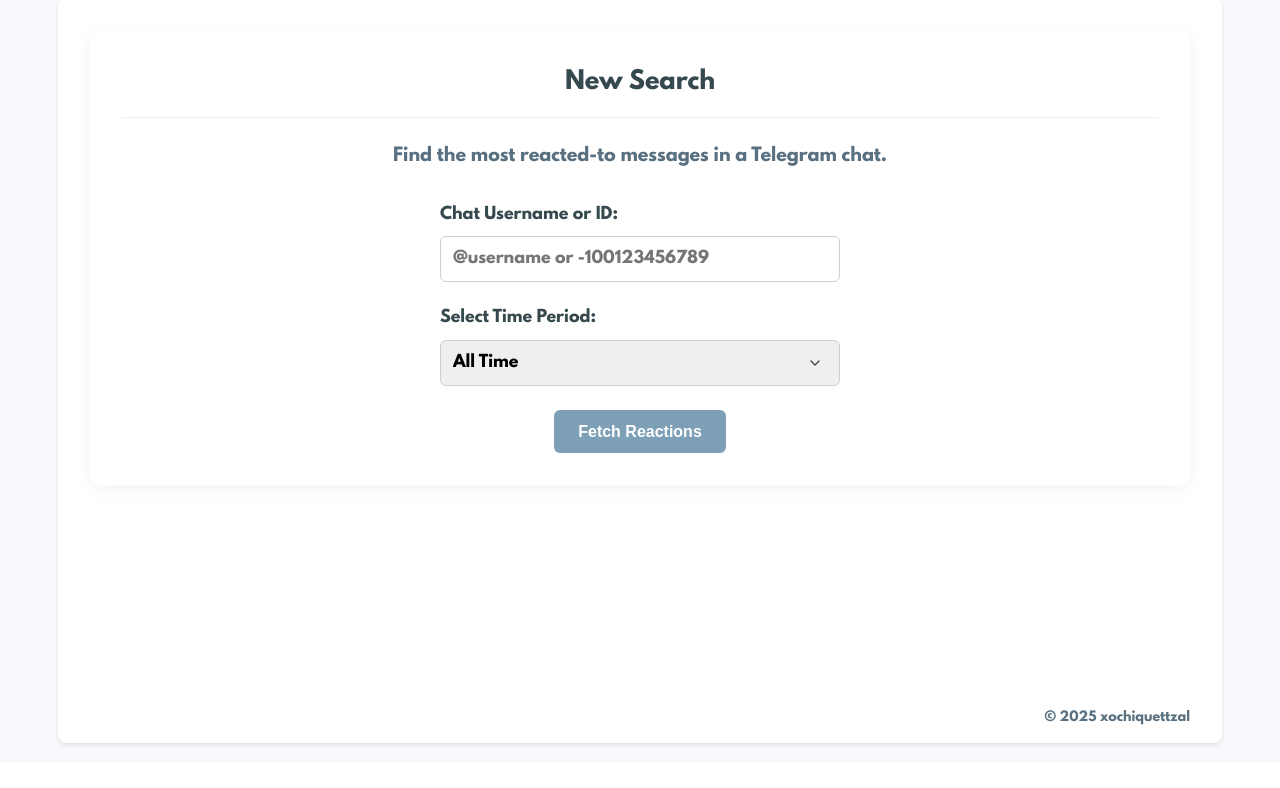
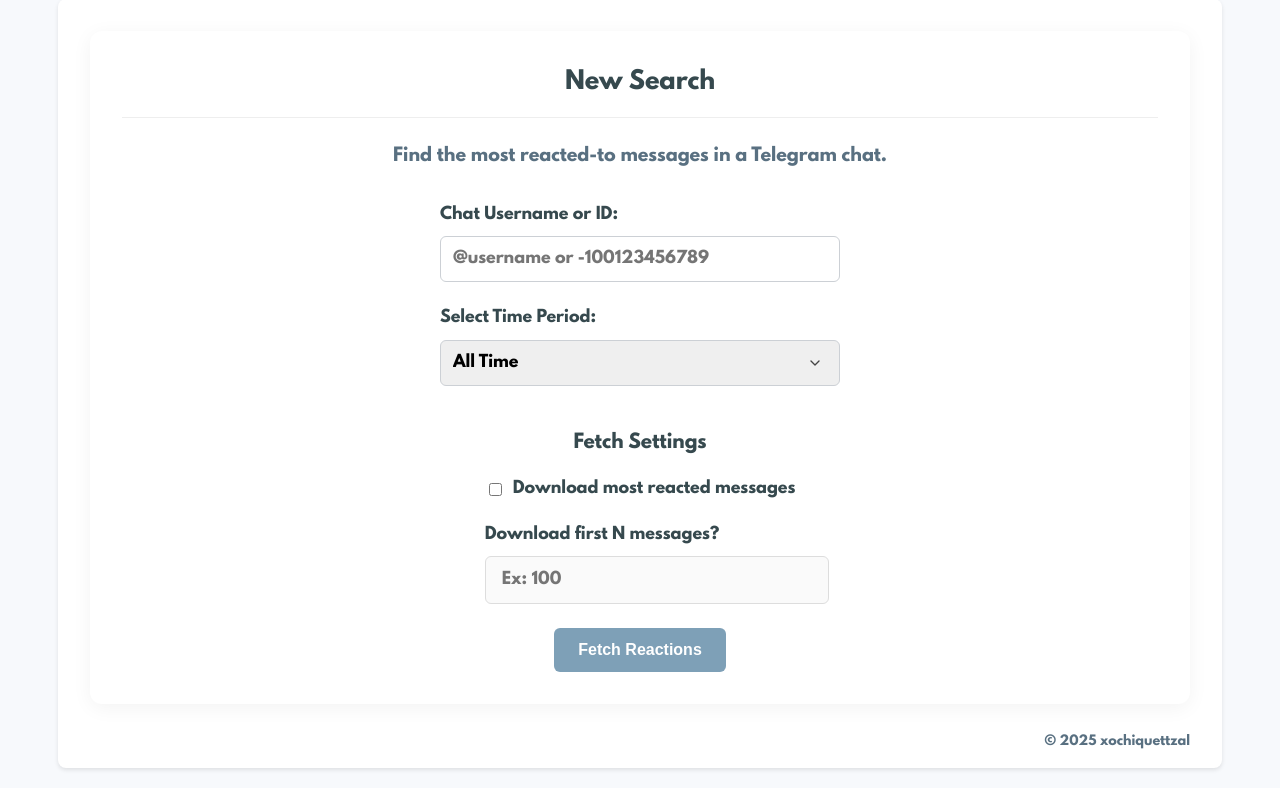
Before and after one commit to xochiquettzal/telegram-reaction-tracker, a Flask app: page / in a window 1280 px wide. Shown: the part 147-935 px from the top of the page. Before the commit the page ends 894 px from the top, so only its background shows below. Run offline with Flask 3, Linux system fonts and the light colour scheme.

Commit message:
Fetch settings added.

```diff
--- a/static/css/style.css
+++ b/static/css/style.css
@@ -41,6 +41,16 @@ p {
     width: 100%;
     max-width: 400px; /* Limit form width */
     text-align: left;
+}
+
+.form-group-checkbox {
+    margin-bottom: 20px;
+    width: 100%;
+    max-width: 400px; /* Limit form width */
+    text-align: left;
+    display: flex; /* Use flexbox */
+    align-items: center; /* Vertically align items */
+    gap: 8px; /* Space between checkbox and label */
 }
 
 .form-group label {
--- /dev/null
+++ b/static/js/index.js
@@ -0,0 +1,53 @@
+function changeLanguage(lang) {
+    const currentUrl = new URL(window.location.href);
+    currentUrl.searchParams.set('lang', lang);
+    window.location.href = currentUrl.toString();
+}
+
+document.addEventListener('DOMContentLoaded', function() {
+    const downloadLimitInput = document.getElementById('download_limit');
+    const reactionFilterCheckbox = document.getElementById('reaction_filter');
+    const searchForm = document.querySelector('.input-form');
+
+    // Function to update the disabled state of the download limit input
+    function updateDownloadLimitState() {
+        if (reactionFilterCheckbox && downloadLimitInput) {
+            downloadLimitInput.disabled = !reactionFilterCheckbox.checked;
+            // Clear the value if disabled
+            if (downloadLimitInput.disabled) {
+                downloadLimitInput.value = '';
+            }
+        }
+    }
+
+    // Ensure default state is off/empty and update input state
+    if (reactionFilterCheckbox) {
+        reactionFilterCheckbox.checked = false;
+    }
+    if (downloadLimitInput) {
+        downloadLimitInput.value = ''; // Set to empty string for placeholder to show
+    }
+    updateDownloadLimitState(); // Set initial state
+
+    // Add event listener to the checkbox
+    if (reactionFilterCheckbox) {
+        reactionFilterCheckbox.addEventListener('change', updateDownloadLimitState);
+    }
+
+
+    // Client-side validation for download limit
+    if (searchForm && downloadLimitInput) {
+        searchForm.addEventListener('submit', function(event) {
+            // Only validate if the input is not disabled (i.e., checkbox is checked)
+            if (!downloadLimitInput.disabled) {
+                const limitValue = parseInt(downloadLimitInput.value, 10);
+
+                if (downloadLimitInput.value !== '' && (isNaN(limitValue) || limitValue <= 0)) {
+                    alert('{{ t("download_limit_validation_error", lang) }}');
+                    event.preventDefault(); // Prevent form submission
+                }
+                // Add validation for excessively high values if needed, but for now min="1" and type="number" handle basic cases.
+            }
+        });
+    }
+});
--- a/telegramtracker/utils/translations.py
+++ b/telegramtracker/utils/translations.py
@@ -73,6 +73,32 @@ translations = {
     'fetch_button': {
         'tr': 'Tepkileri Getir',
         'en': 'Fetch Reactions'
+    },
+    'chat_id_required_error': {
+        'tr': 'Sohbet Kullanıcı Adı veya ID alanı zorunludur.',
+        'en': 'Chat Username or ID field is required.'
+    },
+
+    # Fetch Settings
+    'fetch_settings': {
+        'tr': 'Fetch Ayarları',
+        'en': 'Fetch Settings'
+    },
+    'filter_by_reactions': {
+        'tr': 'En çok reaksiyon alan mesajları indir',
+        'en': 'Download most reacted messages'
+    },
+    'download_limit_label': {
+        'tr': 'İlk kaç mesaj indirilsin?',
+        'en': 'Download first N messages?'
+    },
+    'download_limit_placeholder': {
+        'tr': 'Örn: 100',
+        'en': 'Ex: 100'
+    },
+    'download_limit_validation_error': {
+        'tr': 'İndirme limiti için geçerli bir sayı girin (en az 1).',
+        'en': 'Please enter a valid number for the download limit (at least 1).'
     },
 
     # Loading sayfası
--- a/telegramtracker/web/routes.py
+++ b/telegramtracker/web/routes.py
@@ -64,10 +64,27 @@ def register_routes(app):
 
         chat_input = request.form.get('chat_id')
         period_choice = request.form.get('period')
+        reaction_filter = request.form.get('reaction_filter') == 'true' # Checkbox value is 'true' if checked
+        download_limit_str = request.form.get('download_limit')
 
         if not chat_input:
             # Error case: chat_id required
+            flash(get_text('chat_id_required_error', session.get('lang', 'tr')), 'error') # Need to add this translation
             return redirect(url_for('index'))
+
+        # Convert download_limit to integer, handle empty string
+        download_limit = None
+        if download_limit_str:
+            try:
+                limit_value = int(download_limit_str)
+                if limit_value > 0:
+                    download_limit = limit_value
+                else:
+                    flash(get_text('download_limit_validation_error', session.get('lang', 'tr')), 'error') # Use existing translation
+                    return redirect(url_for('index'))
+            except ValueError:
+                flash(get_text('download_limit_validation_error', session.get('lang', 'tr')), 'error') # Use existing translation
+                return redirect(url_for('index'))
 
         # Process input for username or ID format
         try:
@@ -90,7 +107,7 @@ def register_routes(app):
         # Start fetch process in background
         thread = threading.Thread(
             target=run_fetch_in_background,
-            args=(processed_identifier, task_data['progress_queue'], task_data, period)
+            args=(processed_identifier, task_data['progress_queue'], task_data, period, reaction_filter, download_limit)
         )
         thread.daemon = True  # Allow app exit even if thread is running
         thread.start()
--- a/templates/index.html
+++ b/templates/index.html
@@ -255,6 +255,18 @@
                     </select>
                 </div>
 
+                <div class="fetch-settings-section">
+                    <h3>{{ t('fetch_settings', lang) }}</h3>
+                    <div class="form-group-checkbox">
+                        <input type="checkbox" id="reaction_filter" name="reaction_filter" value="true">
+                        <label for="reaction_filter">{{ t('filter_by_reactions', lang) }}</label>
+                    </div>
+                    <div class="form-group">
+                        <label for="download_limit">{{ t('download_limit_label', lang) }}</label>
+                        <input type="number" id="download_limit" name="download_limit" class="form-control" min="1" placeholder="{{ t('download_limit_placeholder', lang) }}">
+                    </div>
+                </div>
+
                 <button type="submit" class="btn">{{ t('fetch_button', lang) }}</button>
             </form>
         </div>
@@ -264,12 +276,6 @@
         </div>
     </div>
 
-    <script>
-        function changeLanguage(lang) {
-            const currentUrl = new URL(window.location.href);
-            currentUrl.searchParams.set('lang', lang);
-            window.location.href = currentUrl.toString();
-        }
-    </script>
+    <script src="{{ url_for('static', filename='js/index.js') }}"></script>
 </body>
 </html>
```
Also changed, not shown: telegramtracker/services/telegram_client.py (+101 -86 lines).
